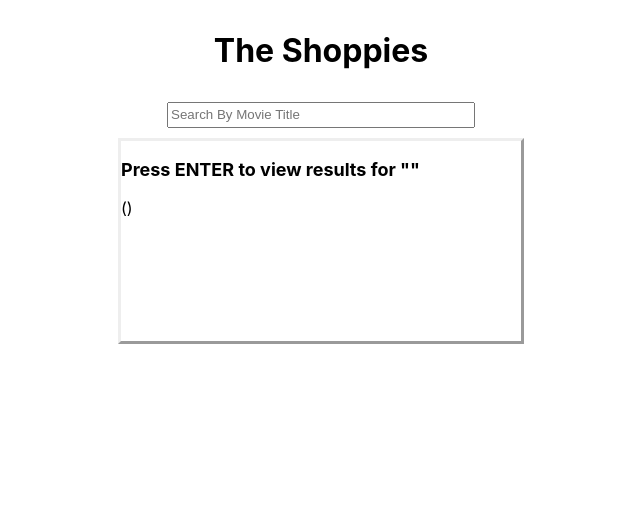
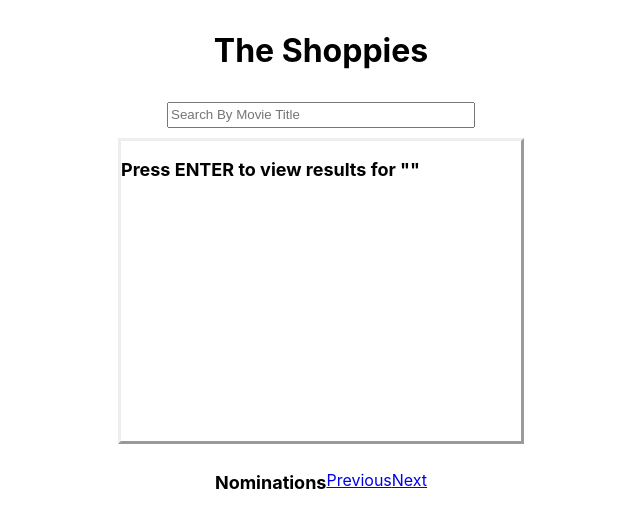
Before and after one commit to Adoni0/shopify-omdb, a React (Create React App) app: page / in a window 1280 px wide. Shown: the top 528 px of the page, without its empty margins (319-959 px from the left). Built offline with nearby package versions, Linux system fonts and the light colour scheme.

Commit message:
addNominations functionality

```diff
--- a/src/App.js
+++ b/src/App.js
@@ -1,9 +1,8 @@
 import './App.css';
-import { useState, useEffect } from 'react'
+import { useState } from 'react'
 import SearchBar from './components/SearchBar'
 import ResultsList from './components/ResultsList'
-import Nominations from './components/Nominations'
-import ButtonOption from './components/ButtonOption'
+import NominationsList from './components/NominationsList'
 import Spacer from './components/Spacer'
 import axios from 'axios'
 
@@ -16,7 +15,6 @@ function App() {
   const handleInputChange = (e) => {
     const { value } = e.target;
     setSearchTerm(value);
-
   }
 
   const handleEnterKeyPress = e => {
@@ -39,6 +37,16 @@ function App() {
     };
   }
 
+  const addToNominations = (nominee) => {
+    let nominationsDuplicate = [...nominations];
+    nominationsDuplicate.push(nominee);
+    setNominations(nominationsDuplicate);
+  }
+
+  const removeNomination = () => {
+
+  }
+
   return (
     <>
       <Spacer>
@@ -54,6 +62,13 @@ function App() {
       <Spacer>
         <ResultsList
           searchTerm={searchTerm}
+          results={searchResults}
+          addNominee={addToNominations}
+        />
+      </Spacer>
+      <Spacer>
+        <NominationsList
+        nominations={nominations}
         />
       </Spacer>
     </>
--- a/src/components/ButtonOption.js
+++ /dev/null
@@ -1,16 +0,0 @@
-import React from 'react'
-import { Button } from 'react-bootstrap'
-
-const ButtonOption = ({ isNominated }) => {
-    return (
-        <>
-            {!isNominated
-                ? <Button variant="outline-primary">Nominate</Button>
-                : <Button variant="outline-danger">Remove</Button>
-            }
-        </>
-
-    )
-}
-
-export default ButtonOption;
--- a/src/components/Nominations.js
+++ /dev/null
@@ -1,11 +0,0 @@
-import React from 'react'
-
-const Nominations = () => {
-    return (
-        <div>
-
-        </div>
-    )
-}
-
-export default Nominations
--- /dev/null
+++ b/src/components/NominationsList.js
@@ -0,0 +1,28 @@
+import React from 'react'
+import { Carousel } from 'react-bootstrap'
+import { Button } from 'react-bootstrap'
+
+const NominationsList = ({ nominations }) => {
+    return (
+        <>
+            <p style={{ fontWeight: "bold", fontSize: 18, marginBottom: 10 }}>Nominations</p>
+            <Carousel>
+                {nominations.map(film => (
+                    <Carousel.Item key={film.imdbID + '2'}>
+                        <img
+                        className="d-block w-100"
+                        src={film.Poster}
+                        />
+                        <Carousel.Caption>
+                            <h3>{film.Title}</h3>
+                            <p>{film.Year}</p>
+                            <Button ariant="outline-danger">Remove</Button>
+                        </Carousel.Caption>
+                    </Carousel.Item>
+                ))}
+            </Carousel>
+        </>
+    )
+}
+
+export default NominationsList
--- a/src/components/ResultsList.js
+++ b/src/components/ResultsList.js
@@ -1,8 +1,9 @@
-import React from 'react'
+import React, { useState } from 'react'
 import ButtonOption from './ButtonOption'
 import { ListGroup } from 'react-bootstrap'
+import { Button } from 'react-bootstrap'
 
-const ResultsList = ({ searchTerm, title, year }) => {
+const ResultsList = ({ searchTerm, results, addNominee }) => {
 
     const styles = {
         results: {
@@ -12,19 +13,36 @@ const ResultsList = ({ searchTerm, title, year }) => {
         container: {
             borderStyle: 'outset',
             width: 400,
-            height: 200,
-            overflow: 'scroll'
+            height: 300,
+            overflow: 'auto'
+        },
+        list: {
+            marginTop: 10,
+            fontSize: 12
         }
     }
+
 
     return (
         <div style={styles.container}>
             <p style={styles.results}>Press ENTER to view results for "{searchTerm}"</p>
             <ListGroup>
-                <ListGroup.Item>{title} ({year})</ListGroup.Item>
+                {results.map(movie => (
+                    <ListGroup.Item
+                    style={styles.list}
+                    key={movie.imdbID}
+                    >~ {movie.Title} ({movie.Year})
+                    <Button
+                    variant="outline-primary"
+                    onClick={(movie) => addNominee(movie)}
+                    >
+                    Nominate
+                    </Button>
+                    </ListGroup.Item>
+                ))}
             </ListGroup>
         </div>
     )
 }
 
-export default ResultsList
+export default ResultsList;
```
Also changed, not shown: src/api/omdb.js (deleted, +0 -7 lines), 1 other file (tests, documents, lock files or other folders).
